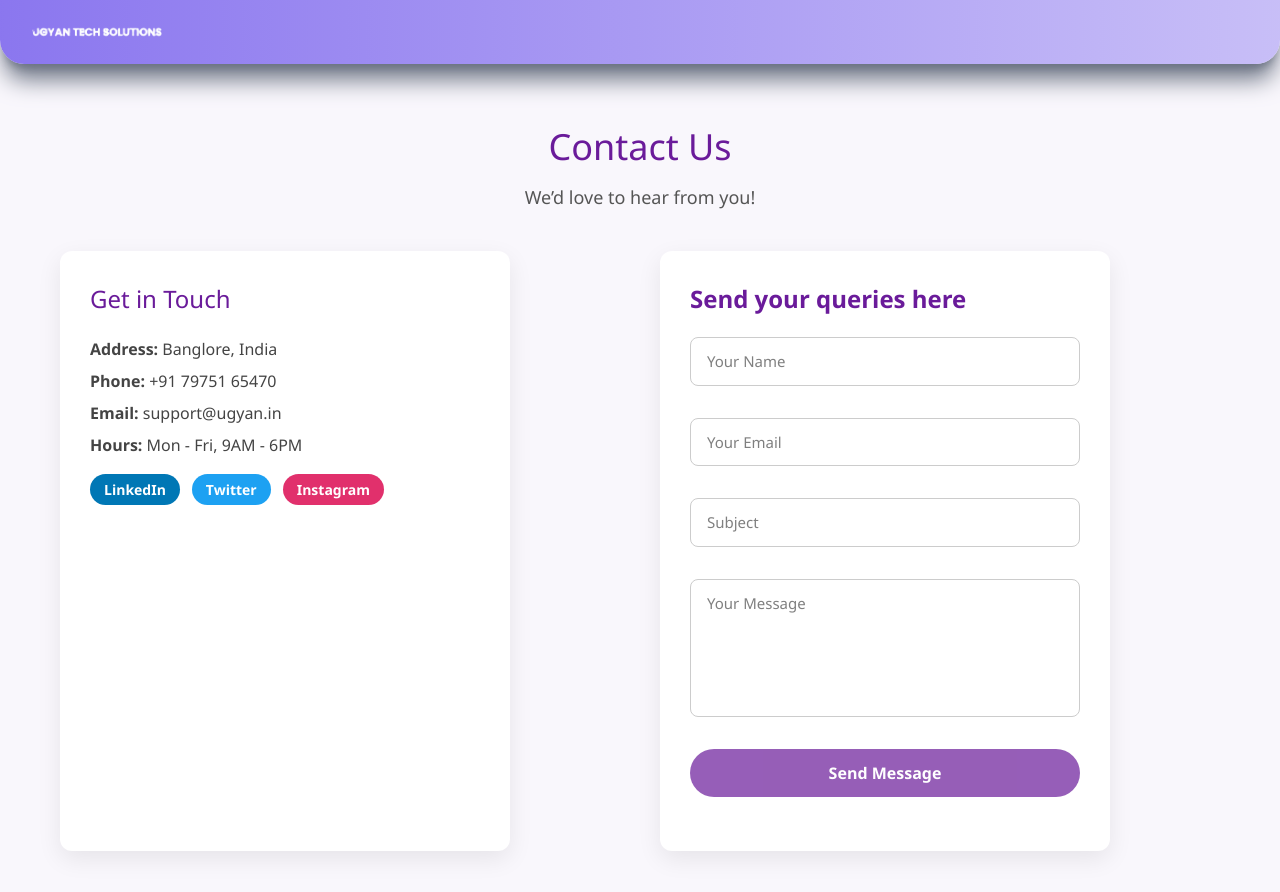
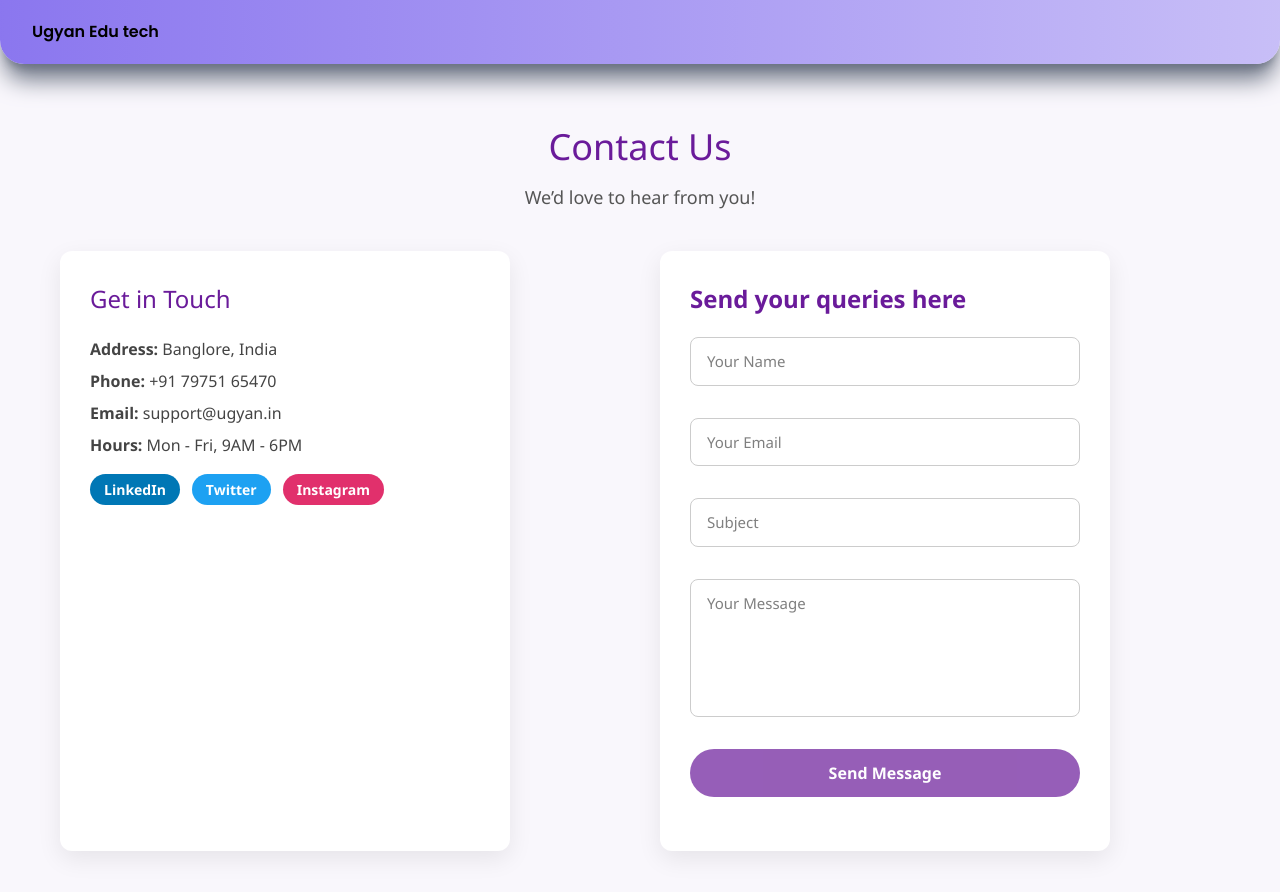
Before and after one commit to vijay120922/Ugyan-Tech-Solutions, a React (Vite) app: page /contact-us in a window 1280 px wide. Shown: the top 892 px of the page. Built offline with nearby package versions, Linux system fonts and the light colour scheme.

Commit message:
logo updated

```diff
--- a/src/components/Carousel.css
+++ b/src/components/Carousel.css
@@ -1,6 +1,7 @@
 .carousel-container {
   /* width: 100%;
   max-width: 1200px; */
+  width: 100%;
   margin: 0 auto;
   position: relative;
   /* padding: 0 30px; */
@@ -17,6 +18,7 @@
   display: flex !important;
   align-items: center;
   justify-content: center;
+  width: 90%;
 }
 
 .carousel-img {
--- a/src/components/Navbar.jsx
+++ b/src/components/Navbar.jsx
@@ -27,12 +27,17 @@ const Navbar = ({ user }) => {
       } w-full fixed top-0 z-50 transition-all duration-150 rounded-b-3xl p-5 lg:px-8 lg:p-3`}
     >
       <div className="flex justify-between items-center">
-        <img
+        {/* <img
           className="object-contain w-[130px] cursor-pointer"
           src="/logo1.png"
           alt="Logo"
           onClick={() => nav("/")}
-        />
+        /> */}
+        <h4
+          className="object-contain w-[130px] cursor-pointer"
+          style={{ fontFamily: "Poppins", fontWeight: "600" }}
+          onClick={() => nav("/")}>Ugyan Edu tech</h4>
+
 
         <div className="lg:hidden">
           <button onClick={() => setMenuOpen(!menuOpen)}>
```
